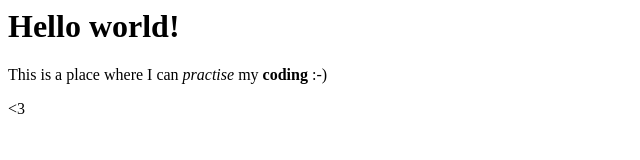
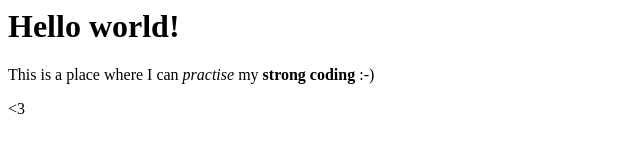
Before and after one commit to emjwalter/Emily, a plain HTML site: page first_site/index.html in a window 1280 px wide. Shown: the full height of the page, 0-640 px from the left. Drawn offline with Linux system fonts and the light colour scheme.

Commit message:
Abi changes

```diff
--- a/first_site/index.html
+++ b/first_site/index.html
@@ -1,5 +1,5 @@
 <h1>Hello world! </H1>
 
-  <p> This is a place where I can <em>practise</em> my <strong>coding</strong> :-) </p>
+  <p> This is a place where I can <em>practise</em> my <strong>strong coding</strong> :-) </p>
 
 <3
```
